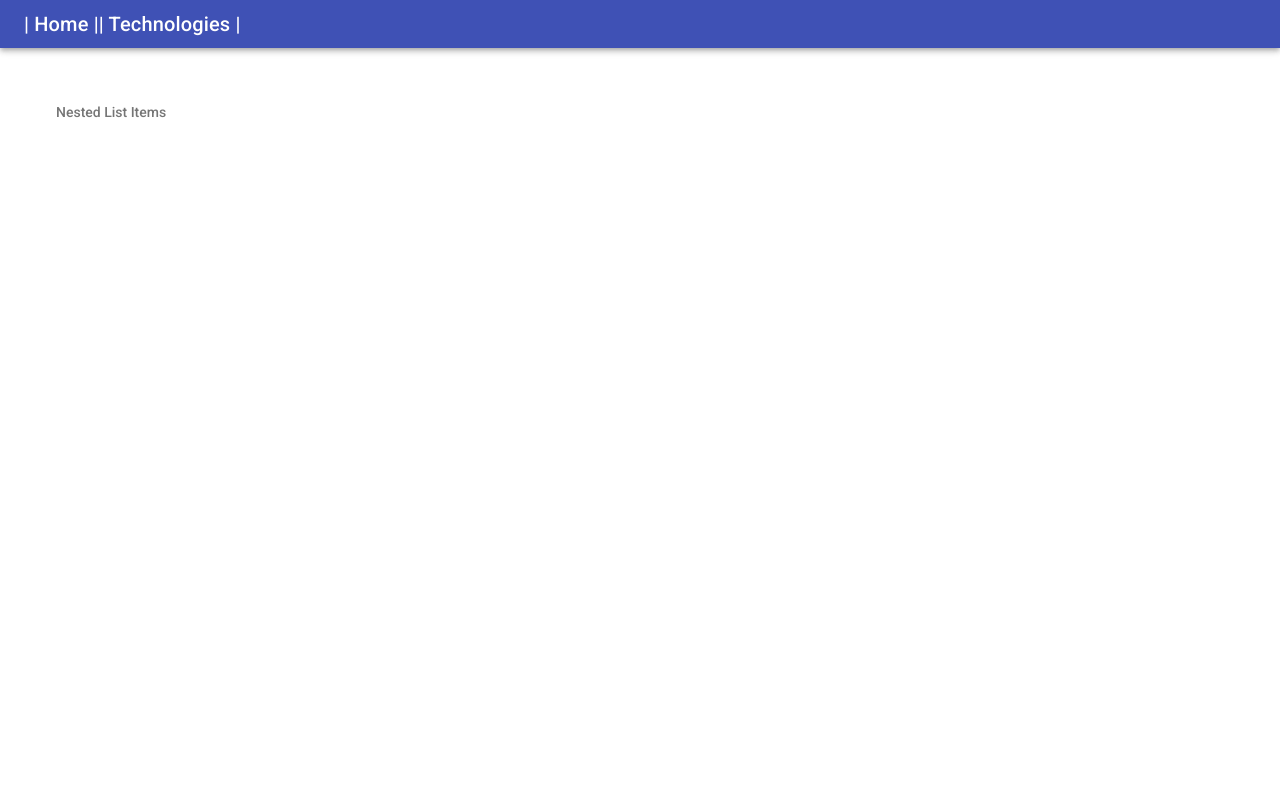
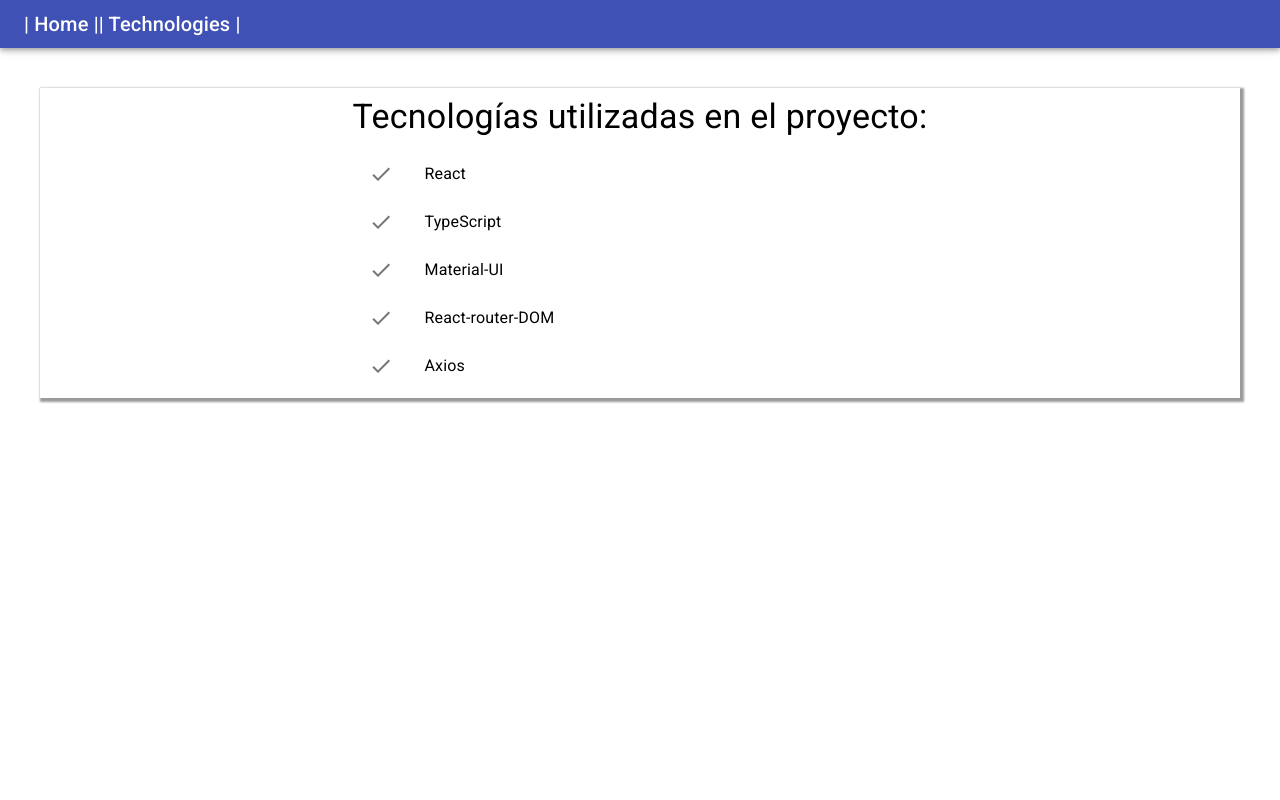
Before and after one commit to paula-carrano/gifBrowser_App, a React (Create React App) app: page /technologies in a window 1280 px wide. Shown: the top 800 px of the page. Built offline with nearby package versions, Linux system fonts and the light colour scheme.

Commit message:
Technologies screen style

```diff
--- a/package.json
+++ b/package.json
@@ -4,6 +4,7 @@
   "private": true,
   "dependencies": {
     "@fortawesome/fontawesome-svg-core": "^1.2.35",
+    "@fortawesome/free-brands-svg-icons": "^5.15.3",
     "@fortawesome/free-solid-svg-icons": "^5.15.3",
     "@fortawesome/react-fontawesome": "^0.1.14",
     "@material-ui/core": "^4.11.4",
--- /dev/null
+++ b/src/screens/Technologies/dataTech.ts
@@ -0,0 +1,3 @@
+const TechItems = ['React', 'TypeScript', 'Material-UI', 'React-router-DOM', 'Axios']
+
+export default TechItems
--- a/src/screens/Technologies/index.tsx
+++ b/src/screens/Technologies/index.tsx
@@ -1,19 +1,31 @@
 import React from 'react';
-import { List, ListSubheader } from '@material-ui/core';
+import { List, ListItem, ListItemText, ListItemIcon, Typography } from '@material-ui/core';
+import CheckIcon from '@material-ui/icons/Check';
+import TechItems from './dataTech'
+import './styles.css'
 
 const Technologies = () => {
     return (
-        <div>
+        <div className="list_tech">
             <List
-                component="nav"
-                aria-labelledby="nested-list-subheader"
-                subheader={
-                    <ListSubheader component="div" id="nested-list-subheader">
-                        Nested List Items
-        </ListSubheader>
-                }>
+                component="nav">
+                <Typography variant="h4" gutterBottom>
+                    Tecnologías utilizadas en el proyecto:
+                </Typography>
+                {
+                    TechItems.map((t, i) => {
+                        return (
+                            <ListItem>
+                                <ListItemIcon>
+                                    <CheckIcon />
+                                </ListItemIcon>
+                                <ListItemText primary={t} key={t[i]} />
+                            </ListItem>
+                        )
+                    }
 
-
+                    )
+                }
             </List>
         </div>
     );
--- /dev/null
+++ b/src/screens/Technologies/styles.css
@@ -0,0 +1,5 @@
+.list_tech{
+display: flex;
+justify-content: center;
+box-shadow:2px 2px 2px 2px rgba(0, 0, 0, 0.397);
+}
```
Also changed, not shown: 1 other file (tests, documents, lock files or other folders).
